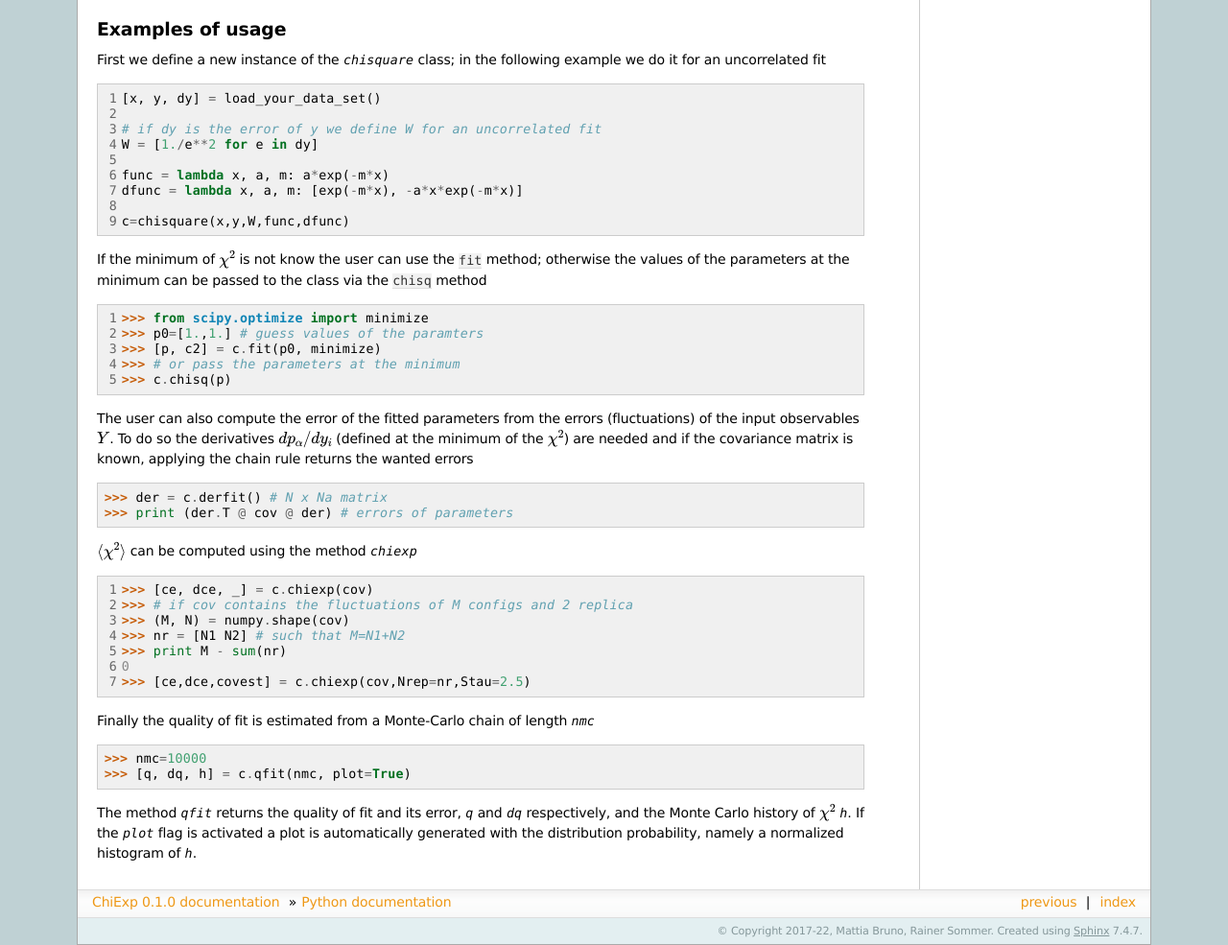
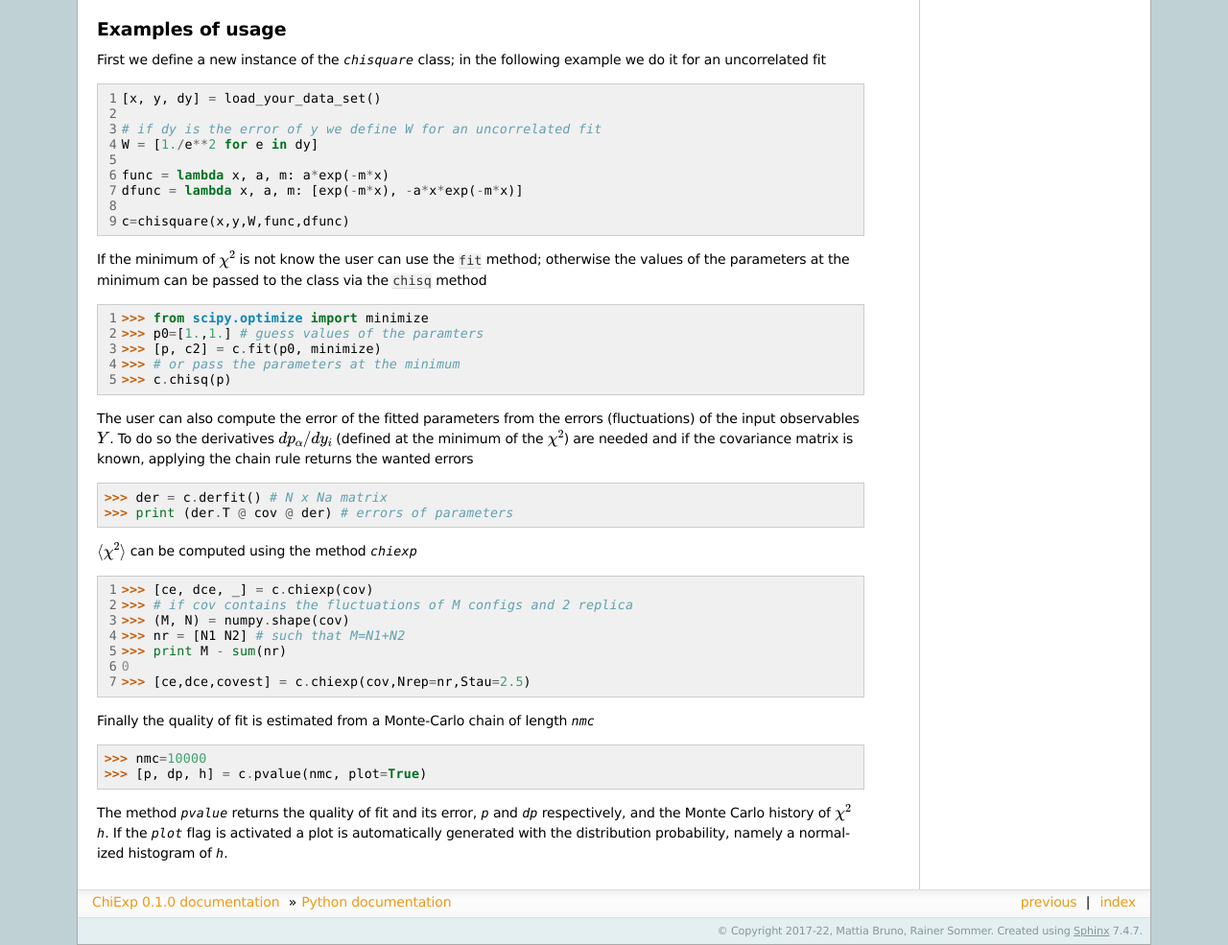
Before and after one commit to mbruno46/chiexp, a Sphinx documentation site: the page built from doc/pydoc.rst, in a window 1280 px wide, cut to the strip 343-1328 px from the top of the page. Shown: the whole strip at 96% size. Built offline with Sphinx 7.4.7, drawn with Linux system fonts in a browser that asks for light colours.

Commit message:
further fixes in doc

```diff
--- a/doc/index.rst
+++ b/doc/index.rst
@@ -27,10 +27,7 @@ Autocorrelations can be taken into account in a straight-forward manner by repla
 
 with :math:`N` the number of configurations and :math:`\Gamma` the autocorrelation function.
 
-
-The package is written primarily for MATLAB, but we provide also a Python
-implementation.
-Examples for Matlab can be found in the folder `examples`.
+The package contains libraries for both Matlab and Python.
 
 .. toctree::
    :maxdepth: 1
--- a/doc/pydoc.rst
+++ b/doc/pydoc.rst
@@ -96,11 +96,11 @@ chain of length `nmc`
 .. code-block:: python
 
   >>> nmc=10000
-  >>> [q, dq, h] = c.qfit(nmc, plot=True)
+  >>> [p, dp, h] = c.pvalue(nmc, plot=True)
 
 
-The method `qfit` returns the quality of fit and its error,
-`q` and `dq` respectively, and the Monte Carlo history of
+The method `pvalue` returns the quality of fit and its error,
+`p` and `dp` respectively, and the Monte Carlo history of
 :math:`\chi^2` `h`. If the `plot` flag is activated a plot is automatically
 generated with the distribution probability, namely a
 normalized histogram of `h`.
```
Also changed, not shown: 1 other file.
